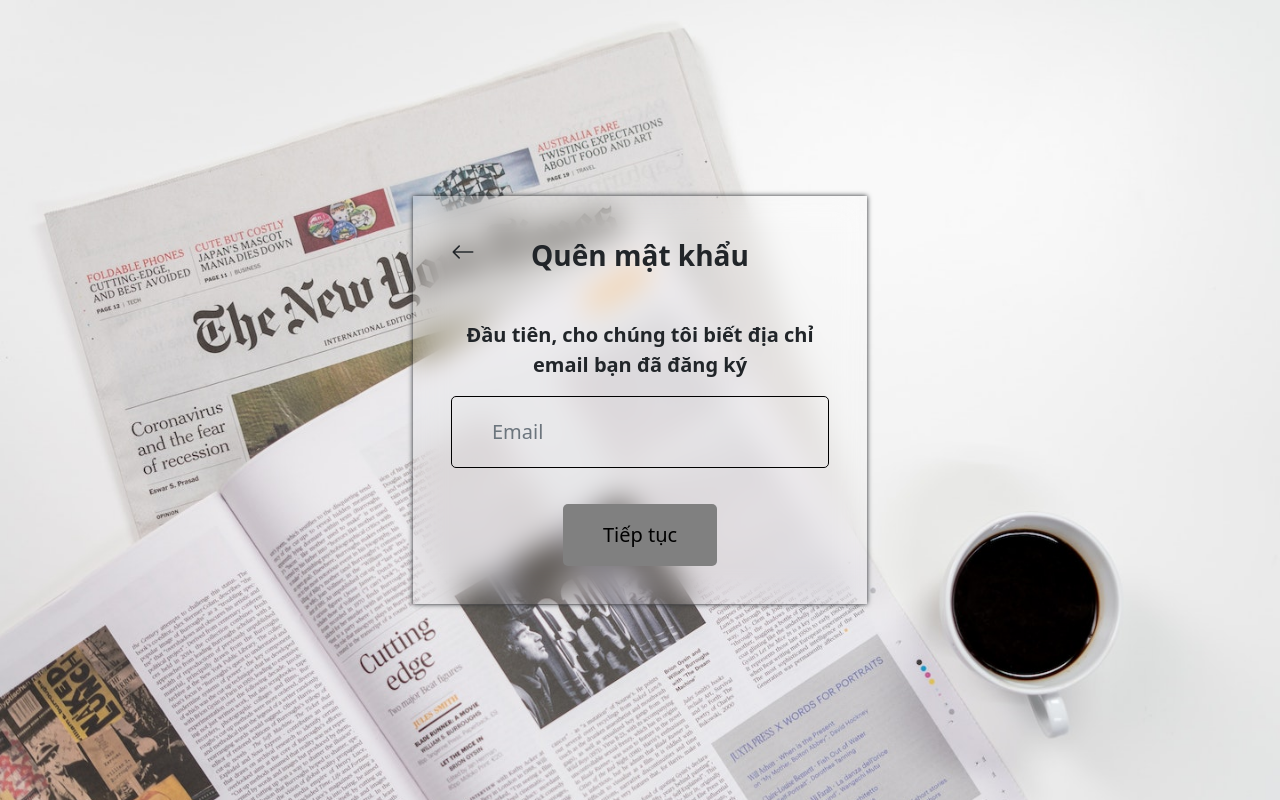
After one commit to hoiredalert3/newsapp, a web app: file UI/forgot-password.html in a window 1280 px wide. The commit adds this page. Run offline with its HTML, style and script files only (its server is not run), Linux system fonts and the light colour scheme; some libraries are stand-ins or nearby versions.

Commit message:
added forgot password page

```diff
--- /dev/null
+++ b/UI/JS/signin.js
@@ -0,0 +1,5 @@
+document.querySelectorAll('#login-btn, #facebook-login-btn, #google-login-btn').forEach(element => {
+    element.onclick = function () {
+        window.location.href = './index.html';
+    }
+})
--- /dev/null
+++ b/UI/css/forgot-password.css
@@ -0,0 +1,54 @@
+body {
+    width: 100vh;
+    background: url('../assets/background/signup.jpg');
+    background-size: cover;
+}
+
+.blurred-container {
+    box-shadow: 0 0 5px 0;
+    background: inherit;
+    backdrop-filter: blur(15px);
+    padding: 3%;
+}
+
+.fpw-layout>.title {
+    margin-bottom: 1em;
+}
+
+.fpw-layout>button {
+    margin-top: 1em;
+}
+
+.fpw-layout>.back-btn {
+    position: absolute;
+}
+
+.fpw-layout>.inp-box {
+    background: none;
+    padding: 1em 2em;
+    border: 1px solid black;
+    border-radius: 5px;
+}
+
+.gray-text-btn {
+    width: fit-content;
+    background-color: gray;
+    color: black;
+    border: none;
+    border-radius: 5px;
+    padding: 0.8em 2em;
+    margin: 0 auto;
+}
+
+.gray-text-btn:hover {
+    background-color: lightyellow;
+    box-shadow: 0px 0px 50px 10px rgba(255, 255, 224);
+    transition: all ease;
+}
+
+.otp-container>input {
+    width: 3em;
+    height: 1em;
+    padding: 1em 1em;
+    border-radius: 5px;
+}
--- a/UI/css/signin.css
+++ b/UI/css/signin.css
@@ -10,7 +10,7 @@ body {
     box-shadow: 0 0 5px 0;
     background: inherit;
     backdrop-filter: blur(10px);
-    padding: 1% 3%;
+    padding: 1% 5%;
 }
 
 .login-btn {
--- /dev/null
+++ b/UI/forgot-password.html
@@ -0,0 +1,74 @@
+<!doctype html>
+<html lang="en">
+
+<head>
+    <title>Title</title>
+    <!-- Required meta tags -->
+    <meta charset="utf-8">
+    <meta name="viewport" content="width=device-width, initial-scale=1, shrink-to-fit=no">
+
+    <!-- Bootstrap CSS v5.2.1 -->
+    <link href="https://cdn.jsdelivr.net/npm/bootstrap@5.2.1/dist/css/bootstrap.min.css" rel="stylesheet"
+        integrity="sha384-iYQeCzEYFbKjA/T2uDLTpkwGzCiq6soy8tYaI1GyVh/UjpbCx/TYkiZhlZB6+fzT" crossorigin="anonymous">
+    <link rel="stylesheet" href="https://cdn.jsdelivr.net/npm/bootstrap-icons@1.3.0/font/bootstrap-icons.css">
+
+    <link rel="preconnect" href="https://fonts.googleapis.com">
+    <link rel="preconnect" href="https://fonts.gstatic.com" crossorigin>
+    <link
+        href="https://fonts.googleapis.com/css2?family=Be+Vietnam+Pro:ital,wght@0,100;0,200;0,300;0,400;0,500;0,600;0,700;0,800;1,100;1,200;1,300;1,400;1,500;1,600;1,700;1,800&family=Noto+Serif+Display:wght@400;500;600;700;800;900&family=Roboto:ital,wght@0,100;0,300;0,900;1,100;1,300;1,400;1,500;1,700;1,900&display=swap"
+        rel="stylesheet">
+
+    <link rel="stylesheet" href="css/forgot-password.css">
+
+
+    <script src="https://kit.fontawesome.com/525f113dce.js" crossorigin="anonymous"></script>
+
+</head>
+
+<body>
+    <main class="w-100 h-100 position-absolute d-flex align-items-center justify-content-center fs-5">
+        <div class="fpw-layout position-absolute blurred-container d-flex flex-column gap-3 text-center" id="fpw-layout-1">
+            <i type="button" class="bi bi-arrow-left back-btn fs-4"></i>
+            <span class="title fs-3 fw-bold">Quên mật khẩu</span>
+            <label for="email" class="fw-bold">Đầu tiên, cho chúng tôi biết địa chỉ<br>email bạn đã đăng ký</label>
+            <input type="text" class="inp-box form-control fs-5" name="user-email" id="email" placeholder="Email" required>
+            <button class="gray-text-btn">Tiếp tục</button>
+        </div>
+        <div class="fpw-layout position-absolute blurred-container d-flex flex-column gap-3 text-center" id="fpw-layout-2">
+            <i type="button" class="bi bi-arrow-left back-btn fs-4"></i>
+            <span class="title fs-3 fw-bold">Xác thực</span>
+            <label for="" class="fw-bold">Chúng tôi đã gửi một mã xác thực<br>sáu ký tự về địa chi email của bạn.<br>
+                Nhập vào ô bên dưới để xác xác nhận<br>tài khoản này là của bạn.
+            </label>
+            <div class="otp-container fs-5">
+                <input type="text" maxlength="1" required>
+                <input type="text" maxlength="1" required>
+                <input type="text" maxlength="1" required>
+                <input type="text" maxlength="1" required>
+                <input type="text" maxlength="1" required>
+                <input type="text" maxlength="1" required>
+            </div>
+            <button class="gray-text-btn">Tiếp tục</button>
+        </div>
+        <div class="fpw-layout position-absolute blurred-container d-flex flex-column gap-3 text-center" id="fpw-layout-3">
+            <i type="button" class="bi bi-arrow-left back-btn fs-4"></i>
+            <span class="title fs-3 fw-bold">Mật khẩu mới</span>
+            <label for="" class="fw-bold">Nhập mật khẩu mới của bạn</label>
+            <input type="password fs-5" class="inp-box form-control" name="user-pw" id="pw" placeholder="Mật khẩu" required>
+            <input type="password fs-5" class="inp-box form-control" id="repw" placeholder="Nhập lại mật khẩu" required>
+            <button class="gray-text-btn">Hoàn tất</button>
+        </div>
+    </main>
+    <!-- Bootstrap JavaScript Libraries -->
+    <script src="https://cdn.jsdelivr.net/npm/@popperjs/core@2.11.6/dist/umd/popper.min.js"
+        integrity="sha384-oBqDVmMz9ATKxIep9tiCxS/Z9fNfEXiDAYTujMAeBAsjFuCZSmKbSSUnQlmh/jp3" crossorigin="anonymous">
+        </script>
+
+    <script src="https://cdn.jsdelivr.net/npm/bootstrap@5.2.1/dist/js/bootstrap.min.js"
+        integrity="sha384-7VPbUDkoPSGFnVtYi0QogXtr74QeVeeIs99Qfg5YCF+TidwNdjvaKZX19NZ/e6oz" crossorigin="anonymous">
+        </script>
+
+    <script src="JS/forgot-password.js"></script>
+</body>
+
+</html>
--- a/UI/writer-create.html
+++ b/UI/writer-create.html
@@ -35,6 +35,7 @@
                 'alignleft aligncenter alignright alignjustify | ' +
                 'bullist numlist checklist outdent indent | removeformat | a11ycheck code table help'
         });
+        tinymce.activeEditor.setContent('<h1>H1</h1><h2>H2<h2>');
     </script>
 
     <script src="https://kit.fontawesome.com/525f113dce.js" crossorigin="anonymous"></script>
```
Also changed, not shown: UI/JS/forgot-password.js (added, +54 -0 lines), UI/signin.html (+10 -7 lines).
